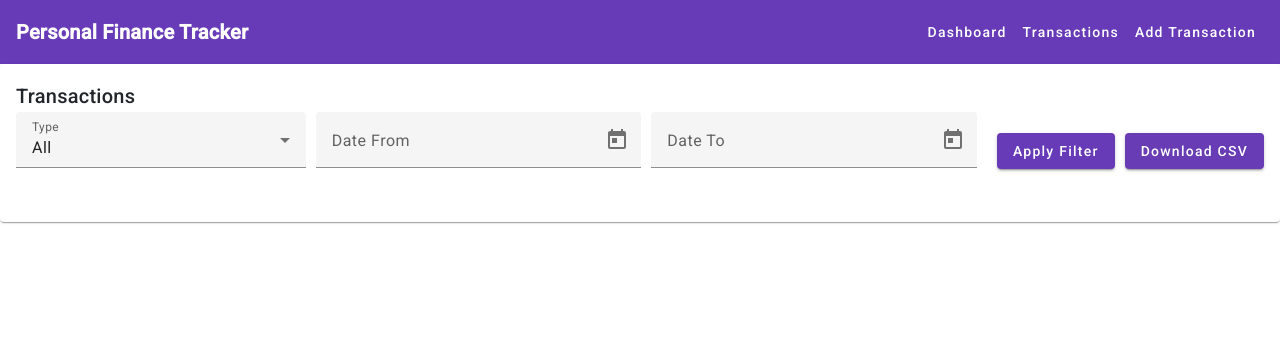
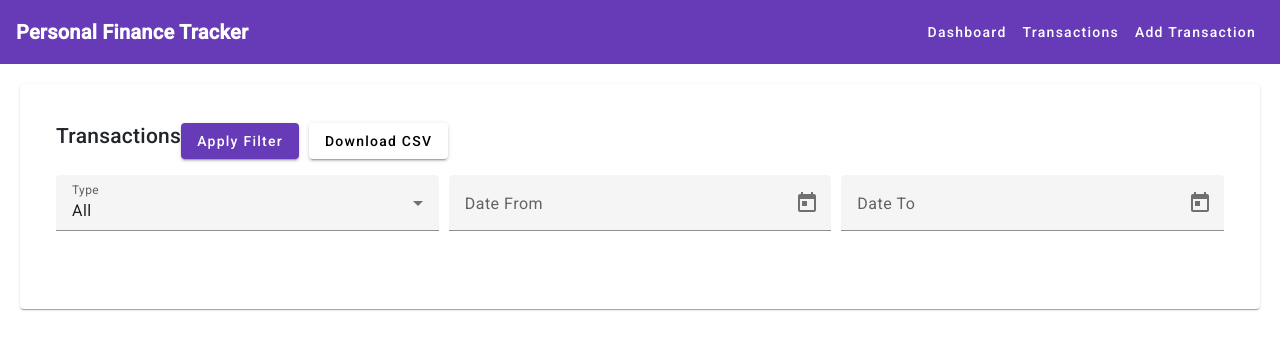
Before and after one commit to kakarot2397/finance-tracker-app, an Angular app: page /transactions in a window 1280 px wide. Shown: the top 350 px of the page. Built offline with nearby package versions, Linux system fonts and the light colour scheme.

Commit message:
completed page

```diff
--- a/src/app/transaction-list/transaction-list.component.css
+++ b/src/app/transaction-list/transaction-list.component.css
@@ -1,33 +1,100 @@
+.transaction-list-card {
+  margin: 20px;
+  padding: 20px;
+}
+
+.mat-card-header {
+  display: flex;
+  justify-content: space-between;
+  align-items: center;
+}
+
+.button-container {
+  display: flex;
+  gap: 10px;
+  padding-top: 3px;
+}
+
 .filter-container {
   display: flex;
   flex-wrap: wrap;
   gap: 10px;
-  align-items: center;
+  margin-bottom: 20px;
 }
 
 .filter-field {
-  flex: 1 1 auto;
-  min-width: 200px;
+  flex: 1 1 150px;
 }
 
-.apply-button {
-  flex: 0 0 auto;
-  margin-left: 10px;
+
+
+.transaction-item:last-child {
+  border-bottom: none;
 }
-.income {
+
+.transaction-description,
+.transaction-date,
+.transaction-amount {
+  flex: 1;
+  text-align: center;
+}
+
+.transaction-description {
+  flex: 2;
+}
+
+.transaction-date {
+  flex: 1;
+}
+
+.transaction-amount {
+  flex: 1;
+  text-align: right;
+}
+
+.transaction-amount.income {
   color: green;
 }
 
-.expense {
+.transaction-amount.expense {
   color: red;
 }
-.button{
-  background-color: rgb(104,60,180); color: white;
 
+mat-card-title {
+  font-size: 1.5em;
 }
-.center-button {
+
+mat-card-content {
+  padding: 16px;
+}
+
+mat-card-actions {
   display: flex;
-  justify-content: center; /* Horizontal centering */
-  align-items: center; /* Vertical centering */
-  height: 100%; /* Ensure button takes full height */
+  justify-content: center;
+  padding: 16px;
 }
+
+mat-icon-button {
+  flex: 0 0 auto;
+}
+.transaction-list {
+  padding: 16px;
+}
+
+.transaction-item {
+  display: flex;
+  align-items: center;
+  justify-content: space-between;
+  border: 1px solid #ccc;
+  border-radius: 4px;
+  padding: 12px;
+  margin-bottom: 8px;
+}
+
+.transaction-item .transaction-buttons {
+  display: flex;
+}
+
+.transaction-item .transaction-buttons button {
+  margin-left: 8px;
+}
--- a/src/app/transaction-list/transaction-list.component.html
+++ b/src/app/transaction-list/transaction-list.component.html
@@ -1,6 +1,11 @@
+<!-- First Card: Filter and Action Buttons -->
 <mat-card class="transaction-list-card">
-  <mat-card-header>
+  <mat-card-header class="header">
     <mat-card-title>Transactions</mat-card-title>
+    <div class="button-container">
+      <button mat-raised-button color="primary" class="apply-button" (click)="applyFilter()">Apply Filter</button>
+      <button mat-raised-button class="download-button" (click)="downloadCSV()">Download CSV</button>
+    </div>
   </mat-card-header>
 
   <mat-card-content class="filter-container">
@@ -26,26 +31,24 @@
       <mat-datepicker-toggle matSuffix [for]="pickerTo"></mat-datepicker-toggle>
       <mat-datepicker #pickerTo></mat-datepicker>
     </mat-form-field>
+  </mat-card-content>
+</mat-card>
 
-    <button mat-raised-button color="primary" class="apply-button" (click)="applyFilter()">Apply Filter</button>
-    <button mat-raised-button class="button" (click)="downloadCSV()">Download CSV</button>
-  </mat-card-content>
-
-  <mat-card-content>
-    <mat-list>
-      <mat-list-item *ngFor="let transaction of filteredTransactions">
-        <div matLine>{{ transaction.date | date }}</div>
-        <div matLine>{{ transaction.description }}</div>
-        <div matLine [ngClass]="{'income': transaction.type === 'income', 'expense': transaction.type === 'expense'}">
+<!-- Second Card: Transaction List -->
+<div class="transaction-list">
+  <div *ngFor="let transaction of filteredTransactions" class="transaction-item">
+    <div class="transaction-description">{{ transaction.description }}</div>
+    <div class="transaction-date">{{ transaction.date | date }}</div>
+    <div class="transaction-amount" [ngClass]="{'income': transaction.type === 'income', 'expense': transaction.type === 'expense'}">
       {{ transaction.amount | currency }}
     </div>
+    <div class="transaction-buttons">
       <button mat-icon-button (click)="editTransaction(transaction)">
         <mat-icon>edit</mat-icon>
       </button>
       <button mat-icon-button (click)="deleteTransaction(transaction.id)">
         <mat-icon>delete</mat-icon>
       </button>
-      </mat-list-item>
-    </mat-list>
-  </mat-card-content>
-</mat-card>
+    </div>
+  </div>
+</div>
```
Lines whose indentation alone changed are shown as unchanged.
